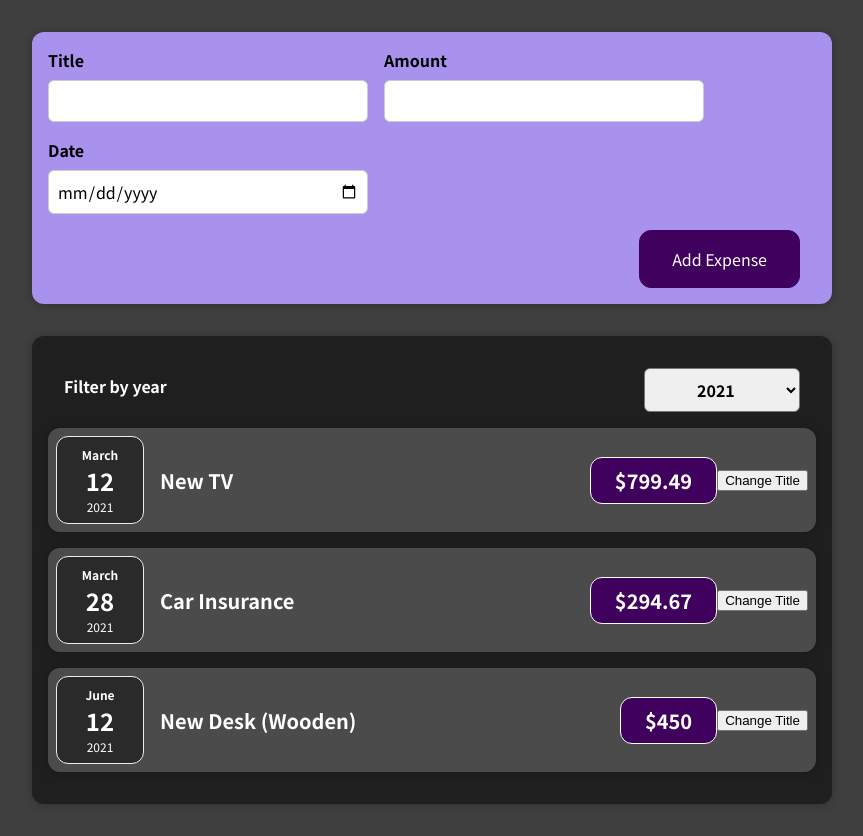
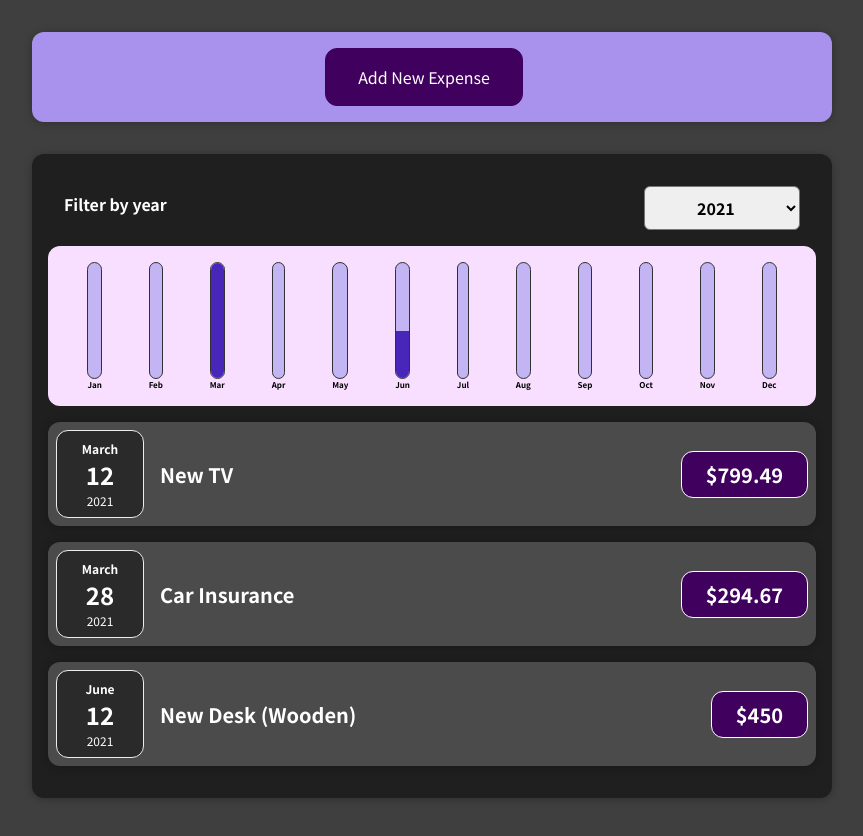
Before and after one commit to Marttyn/react-demo2, a React (Create React App) app: page / in a window 1280 px wide. Shown: the whole page, without its empty margins (208-1071 px from the left). Built offline with nearby package versions, Linux system fonts and the light colour scheme.

Commit message:
Added ChatBar

```diff
--- /dev/null
+++ b/src/components/Chart/Chart.css
@@ -0,0 +1,9 @@
+.chart {
+    padding: 1rem;
+    border-radius: 12px;
+    background-color: #f8dfff;
+    text-align: center;
+    display: flex;
+    justify-content: space-around;
+    height: 10rem;
+  }
--- /dev/null
+++ b/src/components/Chart/Chart.js
@@ -0,0 +1,22 @@
+import "./Chart.css";
+import ChartBar from "./ChartBar";
+
+const Chart = ({ dataPoints }) => {
+  const dataPointValues = dataPoints.map((dataPoint) => dataPoint.value);
+  const maxValue = Math.max(...dataPointValues);
+
+  return (
+    <div className="chart">
+      {dataPoints.map((dataPoint) => (
+        <ChartBar
+          key={dataPoint.label}
+          value={dataPoint.value}
+          maxValue={maxValue}
+          label={dataPoint.label}
+        />
+      ))}
+    </div>
+  );
+};
+
+export default Chart;
--- /dev/null
+++ b/src/components/Chart/ChartBar.css
@@ -0,0 +1,30 @@
+.chart-bar {
+    height: 100%;
+    display: flex;
+    flex-direction: column;
+    align-items: center;
+  }
+
+  .chart-bar__inner {
+    height: 100%;
+    width: 100%;
+    border: 1px solid #313131;
+    border-radius: 12px;
+    background-color: #c3b4f3;
+    overflow: hidden;
+    display: flex;
+    flex-direction: column;
+    justify-content: flex-end;
+  }
+
+  .chart-bar__fill {
+    background-color: #4826b9;
+    width: 100%;
+    transition: all 0.3s ease-out;
+  }
+
+  .chart-bar__label {
+    font-weight: bold;
+    font-size: 0.5rem;
+    text-align: center;
+  }
--- /dev/null
+++ b/src/components/Chart/ChartBar.js
@@ -0,0 +1,23 @@
+import "./ChartBar.css";
+
+const ChartBar = ({ value, maxValue, label }) => {
+  let barFillHeight = "0%";
+
+  if (maxValue > 0) {
+    barFillHeight = Math.round((value / maxValue) * 100) + "%";
+  }
+
+  return (
+    <div className="chart-bar">
+      <div className="chart-bar__inner">
+        <div
+          className="chart-bar__fill"
+          style={{ height: barFillHeight }}
+        ></div>
+      </div>
+      <div className="chart-bar__label">{label}</div>
+    </div>
+  );
+};
+
+export default ChartBar;
--- a/src/components/Expenses/ExpenseItem.js
+++ b/src/components/Expenses/ExpenseItem.js
@@ -1,25 +1,22 @@
 import { useState } from "react";
 
 import "./ExpenseItem.css";
-import Card from '../UI/Card';
-import ExpenseDate from './ExpenseDate';
+import Card from "../UI/Card";
+import ExpenseDate from "./ExpenseDate";
 
 function ExpenseItem(props) {
   const [title, setTitle] = useState(props.title);
 
-  const clickHandler = () => {
-    setTitle("Title Updated!");
-  }
-
   return (
+    <li>
       <Card className="expense-item">
         <ExpenseDate date={props.date} />
         <div className="expense-item__description">
           <h2>{title}</h2>
           <div className="expense-item__price">${props.amount}</div>
         </div>
-      <button onClick={clickHandler}>Change Title</button>
       </Card>
+    </li>
   );
 }
 
--- a/src/components/Expenses/Expenses.js
+++ b/src/components/Expenses/Expenses.js
@@ -1,8 +1,9 @@
 import { useState } from "react";
 import "./Expenses.css";
 import Card from "../UI/Card";
-import ExpenseItem from "./ExpenseItem";
 import ExpensesFilter from "./ExpensesFilter";
+import ExpensesList from "./ExpensesList";
+import ExpensesChart from "./ExpensesChart";
 
 function Expenses({ expenses }) {
   const [filteredYear, setFilteredYear] = useState("2021");
@@ -15,21 +16,14 @@ function Expenses({ expenses }) {
     setFilteredYear(selectedYear);
   };
 
-  let expensesContent = <p>No expenses found.</p>;
-
-  if (filteredExpenses.length > 0) {
-    expensesContent = filteredExpenses.map((expense) => (
-      <ExpenseItem key={expense.id} {...expense} />
-    ));
-  }
-
   return (
     <Card className="expenses">
       <ExpensesFilter
         selected={filteredYear}
         onFilterChange={filterChangeHandler}
       />
-      {expensesContent}
+      <ExpensesChart expenses={filteredExpenses} />
+      <ExpensesList expenses={filteredExpenses} />
     </Card>
   );
 }
--- /dev/null
+++ b/src/components/Expenses/ExpensesChart.js
@@ -0,0 +1,28 @@
+import React from "react";
+import Chart from "../Chart/Chart";
+
+const ExpensesChart = ({ expenses }) => {
+    const chartDataPoints = [
+        { label: "Jan", value: 0 },
+        { label: "Feb", value: 0 },
+        { label: "Mar", value: 0 },
+        { label: "Apr", value: 0 },
+        { label: "May", value: 0 },
+        { label: "Jun", value: 0 },
+        { label: "Jul", value: 0 },
+        { label: "Aug", value: 0 },
+        { label: "Sep", value: 0 },
+        { label: "Oct", value: 0 },
+        { label: "Nov", value: 0 },
+        { label: "Dec", value: 0 },
+    ]
+
+    for (const expense of expenses) {
+        const expenseMonth = expense.date.getMonth();
+        chartDataPoints[expenseMonth].value += expense.amount;
+    }
+
+    return <Chart dataPoints={chartDataPoints} />
+}
+
+export default ExpensesChart;
--- a/src/components/Expenses/ExpensesList.js
+++ b/src/components/Expenses/ExpensesList.js
@@ -1,7 +1,18 @@
-import ExpenseItem from './ExpenseItem';
+import ExpenseItem from "./ExpenseItem";
+import './ExpensesList.css';
 
-function ExpensesList () {
+function ExpensesList({ expenses }) {
+  if (expenses.length === 0) {
+    return <p className="expenses-list__fallback">No expenses found.</p>;
+  }
 
+  return (
+    <ul className="expenses-list">
+      {expenses.map((expense) => (
+        <ExpenseItem key={expense.id} {...expense} />
+      ))}
+    </ul>
+  );
 }
 
 export default ExpensesList;
--- a/src/components/NewExpense/ExpenseForm.js
+++ b/src/components/NewExpense/ExpenseForm.js
@@ -2,7 +2,7 @@ import { useState } from "react";
 
 import "./ExpenseForm.css";
 
-function ExpenseForm({ onSaveExpenseData }) {
+function ExpenseForm({ onSaveExpenseData, setShowNewExpenseForm }) {
   const [enteredTitle, setEnteredTitle] = useState("");
   const [enteredAmount, setEnteredAmount] = useState("");
   const [enteredDate, setEnteredDate] = useState("");
@@ -61,6 +61,7 @@ function ExpenseForm({ onSaveExpenseData }) {
         </div>
       </div>
       <div className="new-expense__actions">
+        <button type="button" onClick={() => setShowNewExpenseForm(false)}>Cancel</button>
         <button type="submit">Add Expense</button>
       </div>
     </form>
--- a/src/components/NewExpense/NewExpense.js
+++ b/src/components/NewExpense/NewExpense.js
@@ -1,8 +1,10 @@
+import { useState } from "react";
+import ExpenseForm from "./ExpenseForm";
 import "./NewExpense.css";
 
-import ExpenseForm from "./ExpenseForm";
+function NewExpense({ onAddExpense }) {
+  const [showNewExpenseForm, setShowNewExpenseForm] = useState(false);
 
-function NewExpense({ onAddExpense }) {
   const saveExpenseDataHandler = (enteredExpenseData) => {
     const expenseData = {
       id: Math.random().toString(),
@@ -10,13 +12,24 @@ function NewExpense({ onAddExpense }) {
     };
 
     onAddExpense(expenseData);
+    setShowNewExpenseForm(false);
+  };
+
+  let content = (
+    <button onClick={() => setShowNewExpenseForm(true)}>
+      Add New Expense
+    </button>
+  );
+  if (showNewExpenseForm) {
+    content = (
+      <ExpenseForm
+        onSaveExpenseData={saveExpenseDataHandler}
+        setShowNewExpenseForm={setShowNewExpenseForm}
+      />
+    );
   }
 
-  return (
-    <div className="new-expense">
-      <ExpenseForm onSaveExpenseData={saveExpenseDataHandler} />
-    </div>
-  );
+  return <div className="new-expense">{content}</div>;
 }
 
 export default NewExpense;
```
Lines whose indentation alone changed are shown as unchanged.
